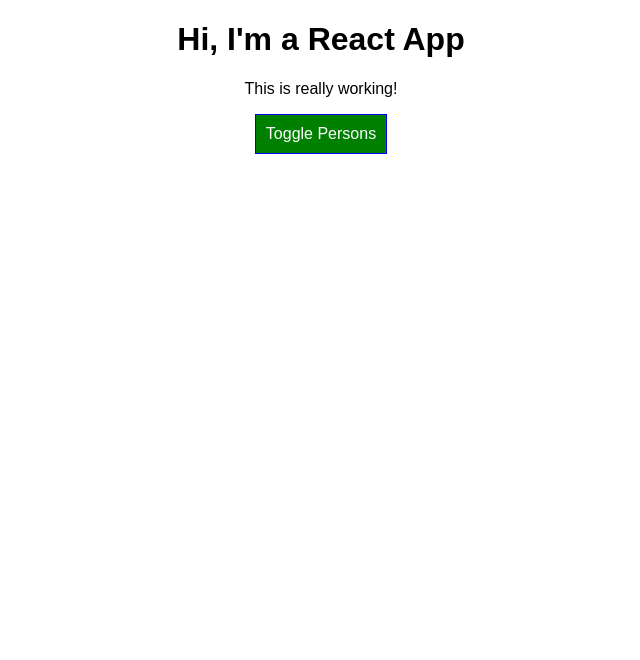
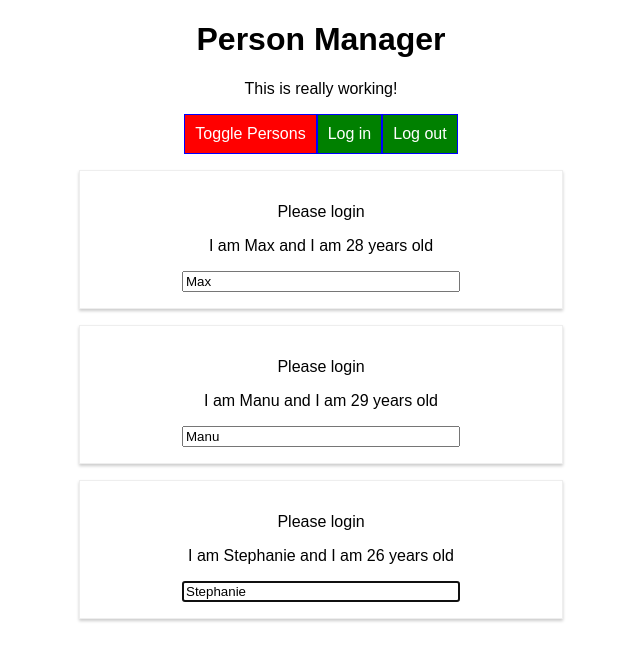
Before and after one commit to hakoemmy/React-app-recommended, a React app: page / in a window 1280 px wide. Shown: the top 660 px of the page, without its empty margins (319-959 px from the left). Built offline with nearby package versions, Linux system fonts and the light colour scheme.

Commit message:
Dive into React (#10)

```diff
--- a/package.json
+++ b/package.json
@@ -31,6 +31,7 @@
     "postcss-flexbugs-fixes": "3.2.0",
     "postcss-loader": "2.0.8",
     "promise": "8.0.1",
+    "prop-types": "^15.7.2",
     "raf": "3.4.0",
     "react": "^16.11.0",
     "react-dev-utils": "^5.0.2",
--- a/src/components/Cockpit/Cockpit.js
+++ b/src/components/Cockpit/Cockpit.js
@@ -1,14 +1,26 @@
-import React from 'react';
+import React, { useEffect, useRef, useContext } from 'react';
 
 import classes from '../Cockpit/CockPit.css';
-
+import AuthContext from '../../context/authContext';
+import Aux from '../../hoc/Auxilliary';
 const cockPit = (props) => {
+  const toogleBtnRef = useRef(null);
+  const authContext = useContext(AuthContext);
+  useEffect(() => {
+   console.log('[CockPit.js] useEffect');
+    // setTimeout(()=> {
+    //   alert('Saved data to cloud!');
+    // }, 1000);
+    toogleBtnRef.current.click();
+   // combines use of componentDidMount
+   // and componentDidUpdate
+  },[]);
     const assignedClasses = [];
     let btnClass = null;
-    if ( props.persons.length <= 2 ) {
+    if ( props.personsLength <= 2 ) {
       assignedClasses.push( classes.red ); // classes = ['red']
     }
-    if ( props.persons.length <= 1 ) {
+    if ( props.personsLength <= 1 ) {
       assignedClasses.push( classes.bold); // classes = ['red', 'bold']
     }
 
@@ -18,15 +30,34 @@ const cockPit = (props) => {
 
   return (
     <div className={classes.CockPit}>
-    <h1>Hi, I'm a React App</h1>
+    <h1>{props.title}</h1>
     <p className={assignedClasses.join( ' ' )}>This is really working!</p>
     <button
+      ref={toogleBtnRef}
       className={btnClass}
       onClick={props.toggle}>Toggle Persons</button>
+       {/* <AuthContext.Consumer>
+        { context => (
+          <Aux>
+        <button onClick={context.login}>Log in</button>
+        <button onClick={context.logout}>Log out</button>
+        </Aux>
+        )
+        }
+       </AuthContext.Consumer> */}
+
+       {  (
+          <Aux>
+        <button onClick={authContext.login}>Log in</button>
+        <button onClick={authContext.logout}>Log out</button>
+        </Aux>
+        )
+        }
+
   </div>
   );
 };
 
 
 
-export default cockPit;
+export default React.memo(cockPit);
--- a/src/components/Persons/Person/Person.js
+++ b/src/components/Persons/Person/Person.js
@@ -1,14 +1,46 @@
-import React from 'react';
+import React, {Component} from 'react';
+import PropTypes from 'prop-types';
 import classes from './Person.css';
-const person = (props) =>{
-    return(
-        <div className= {classes.Person}>
-            <p onClick={props.click}>I am {props.name} and I am {props.age} years old</p>
-            <p>{props.children}</p>
-            <input type="text" onChange={props.changed} value={props.name} />
-        </div>
+import Aux from '../../../hoc/Auxilliary';
+import withClass from '../../../hoc/withClass';
+import AuthContext from '../../../context/authContext';
+class Person extends Component{
+    constructor(props){
+        super(props);
+        this.inputElRef = React.createRef();
+    }
+    componentDidMount(){
+        this.inputElRef.current.focus();
+    }
+    static contextType = AuthContext;
+    render(){
+        console.log('[Person.js] rendering....');
+        return(
+            <Aux>
+                {/* <AuthContext.Consumer>
+                  { context =>
+                       context.authenticated? <p>authenticated!</p>: <p>Please login</p>
+                  }
+                </AuthContext.Consumer> */}
+                    {
+                    this.context.authenticated? <p>authenticated!</p>: <p>Please login</p>
+                    }
+                <p onClick={this.props.click}>I am {this.props.name} and I am {this.props.age} years old</p>
+                <p>{this.props.children}</p>
+                <input type="text"
+                 ref={this.inputElRef}
+                onChange={this.props.changed}
+                value={this.props.name} />
+            </Aux>
 
-    );
+        );
+    }
+
 };
-
-export default person;
+Person.propTypes = {
+    click: PropTypes.func,
+    name: PropTypes.string,
+    age: PropTypes.number,
+    changed: PropTypes.func
+};
+export default withClass(Person,classes.Person);
--- a/src/components/Persons/Persons.js
+++ b/src/components/Persons/Persons.js
@@ -1,14 +1,44 @@
-import React from 'react';
+import React, {PureComponent} from 'react';
 
 import Person from './Person/Person';
-const persons = (props) =>
-    props.persons.map( ( person, index ) => {
-        return <Person
-          click={() => props.clicked( index )}
-          name={person.name}
-          age={person.age}
-          key={person.id}
-          changed={( event ) => props.changed( event, person.id )} />
-      } )
+class Persons extends PureComponent{
+    // shouldComponentUpdate(nextProps, nextState){
+    //     console.log('[Persons.js] shouldComponentUpdate');
+    //     if(nextProps.persons !== this.props.persons||
+    //         nextProps.changed !== this.props.changed||
+    //         nextProps.clicked !== this.props.clicked){
+    //         return true;
+    //     }else{
+    //         return false;
+    //     }
+    // }
 
-export default persons;
+    render(){
+        console.log('[Persons.js] rendering....');
+        return this.props.persons.map( ( person, index ) => {
+            return <Person
+              click={() => this.props.clicked( index )}
+              name={person.name}
+              age={person.age}
+              key={person.id}
+              changed={( event ) => this.props.changed( event, person.id )} />
+          } );
+    };
+
+    getSnapshotBeforeUpdate(prevProps, prevSate){
+        console.log('[Persons.js] getSnapshotBeforeUpdate');
+
+        return { message: 'Snapshot taken'};
+    }
+
+    componentDidUpdate(prevProps, prevSate, snapshot){
+        console.log('[Persons.js] componentDidUpdate', snapshot);
+    }
+
+    componentWillUnmount(){
+        console.log('[Persons.js] componentWillUnmount');
+    }
+
+    };
+
+export default Persons;
--- a/src/containers/App.js
+++ b/src/containers/App.js
@@ -3,9 +3,17 @@ import React, { Component } from 'react';
 import classes from  './App.css';
 import Persons from '../components/Persons/Persons';
 import CockPit from '../components/Cockpit/Cockpit';
+import Aux from '../hoc/Auxilliary';
+import withClass from '../hoc/withClass';
+import AuthContext from '../context/authContext';
 
 
 class App extends Component {
+   constructor(props){
+     super(props);
+     console.log('[App.js] constructor');
+   };
+
   state = {
     persons: [
       { id: 'asfa1', name: 'Max', age: 28 },
@@ -13,8 +21,12 @@ class App extends Component {
       { id: 'asdf11', name: 'Stephanie', age: 26 }
     ],
     otherState: 'some other value',
-    showPersons: false
+    showPersons: false,
+    changeCounter: 0,
+    authenticated: false
   }
+
+
 
   nameChangedHandler = ( event, id ) => {
     const personIndex = this.state.persons.findIndex( p => {
@@ -30,7 +42,12 @@ class App extends Component {
     const persons = [...this.state.persons];
     persons[personIndex] = person;
 
-    this.setState( { persons: persons } );
+    this.setState((prevState, props) => {
+      return { persons: persons,
+        changeCounter: prevState.changeCounter + 1
+      }
+    }
+    );
   }
 
   deletePersonHandler = ( personIndex ) => {
@@ -43,9 +60,18 @@ class App extends Component {
     const doesShow = this.state.showPersons;
     this.setState( { showPersons: !doesShow } );
   }
-
+  loginHandler = () => {
+    this.setState({ authenticated: true});
+  }
+  logoutHandler = () => {
+    this.setState({ authenticated: false});
+  }
+  static getDerivedStateFromProps(props, state){
+    console.log('[App.js] getDerivedStateFromProps', props);
+    return state;
+  }
   render () {
-
+    console.log('[App.js] render');
     let persons = null;
     if ( this.state.showPersons ) {
       persons = (
@@ -59,16 +85,27 @@ class App extends Component {
 
 
     return (
-      <div className={classes.App}>
+      <Aux>
+        <AuthContext.Provider value={
+          {
+            authenticated: this.state.authenticated,
+            login: this.loginHandler, logout: this.logoutHandler
+          }
+          }>
         <CockPit
-        persons = {this.state.persons}
+        title={this.props.appTitle}
+        personsLength = {this.state.persons.length}
         showPersons = {this.state.showPersons}
         toggle = {this.togglePersonsHandler}
         />
         {persons}
-     </div>
+        </AuthContext.Provider>
+     </Aux>
     );
+  }
+  componentDidMount(){
+    console.log('[App.js] componentDidMount');
   }
 }
 
-export default App;
+export default withClass(App, classes.App);
--- /dev/null
+++ b/src/context/authContext.js
@@ -0,0 +1,9 @@
+import React from 'react';
+
+const authContext = React.createContext({
+  authenticated: false,
+  login: () => {},
+  logout: () => {}
+});
+
+export default authContext;
--- /dev/null
+++ b/src/hoc/Auxilliary.js
@@ -0,0 +1,4 @@
+
+const aux = (props) => props.children;
+
+export default aux;
--- /dev/null
+++ b/src/hoc/withClass.js
@@ -0,0 +1,11 @@
+import React from 'react';
+
+const withClass = (WrappedComponent, className) => {
+  return props => (
+    <div className={className}>
+        <WrappedComponent {...props}/>
+    </div>
+  );
+}
+
+export default withClass;
--- a/src/index.js
+++ b/src/index.js
@@ -4,5 +4,5 @@ import './index.css';
 import App from './containers/App';
 import registerServiceWorker from './registerServiceWorker';
 
-ReactDOM.render(<App />, document.getElementById('root'));
+ReactDOM.render(<App appTitle="Person Manager" />, document.getElementById('root'));
 registerServiceWorker();
```
